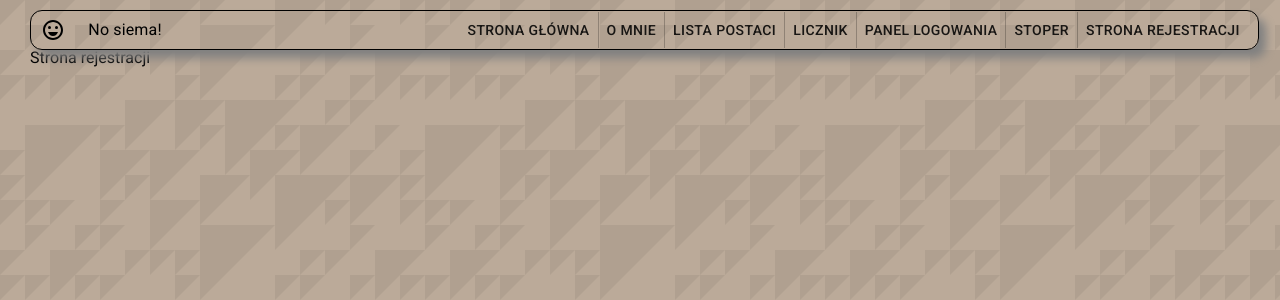
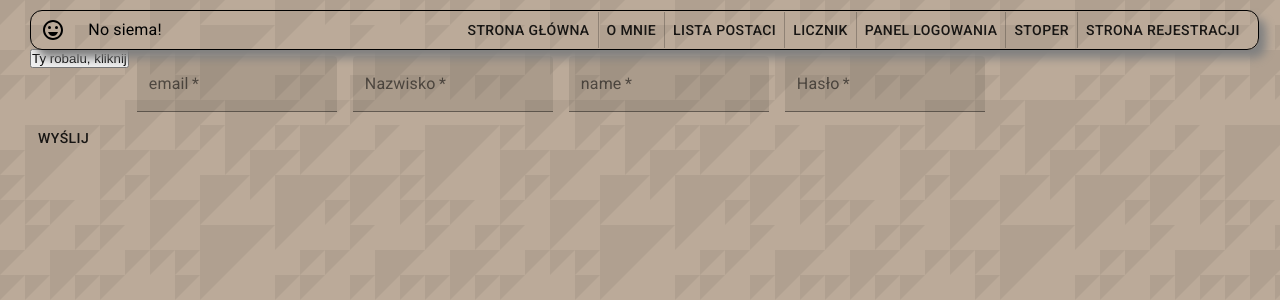
Before and after one commit to MaciekBSZ/react-project-DA, a React (Create React App) app: page /registerpage in a window 1280 px wide. Shown: the top 300 px of the page. Built offline with nearby package versions, Linux system fonts and the light colour scheme.

Commit message:
started registerpage component

```diff
--- a/src/components/NavBar.jsx
+++ b/src/components/NavBar.jsx
@@ -53,8 +53,7 @@
 	const classes = useStyles()
 	const history = useHistory()
 	const [bgColor, setBgColor] = useState('')
-	const navButtons = useSelector(state => state.arrays.navBarButtons)
-	const buttons = navButtons.map(({ name, path, id }) => (
+	const navButtons = useSelector(state => state.arrays.navBarButtons).map(({ name, path, id }) => (
 		<Navbutton key={id} onClick={() => history.push(path)}>
 			{name}
 		</Navbutton>
@@ -75,7 +74,7 @@
 				<SentimentVerySatisfied />
 				<Typography>No siema!</Typography>
 			</Box>
-			<ButtonGroup variant='text'>{buttons}</ButtonGroup>
+			<ButtonGroup variant='text'>{navButtons}</ButtonGroup>
 		</Box>
 	)
 }
--- a/src/pages/RegisterPage.jsx
+++ b/src/pages/RegisterPage.jsx
@@ -1,7 +1,56 @@
 import React from 'react'
+import TextField from '@material-ui/core/TextField'
+import { makeStyles } from '@material-ui/core/styles'
+import { useDispatch, useSelector } from 'react-redux'
+import Button from '@material-ui/core/Button'
+import { useState } from 'react'
+import { addUser, correctEmail } from '../redux/toolkit/register'
 
 const RegisterPage = () => {
-	return <div>Strona rejestracji</div>
+	const [value, setValue] = useState({ name: null, lastName: null, email: null, password: null })
+	const dispatch = useDispatch()
+	const emailDomains = useSelector(state => state.registers.registerEmailDomains)
+	const emailFlag = useSelector(state => state.registers.registerError)
+
+	const handleSubmit = e => {
+		e.preventDefault()
+		dispatch(addUser(value))
+		dispatch(correctEmail(false))
+	}
+	const useStyles = makeStyles(theme => ({
+		root: {
+			'& .MuiTextField-root': {
+				margin: theme.spacing(1),
+				width: 200,
+			},
+		},
+	}))
+	const handleCheck = () => {
+		console.log(Object.values(emailFlag).every(i => i === false))
+	}
+	const handleEmail = e => {
+		console.log(emailFlag)
+		if (e.target.value.length > 5 && emailDomains.some(v => e.target.value.includes(v))) {
+			console.log(emailDomains)
+			dispatch(correctEmail(true))
+			setValue({ ...value, email: e.target.value })
+		}
+	}
+	{
+		const classes = useStyles()
+		return (
+			<form onSubmit={handleSubmit} className={classes.root} noValidate autoComplete='off'>
+				<div>
+					<button onClick={handleCheck}>Ty robalu, kliknij</button>
+					<TextField onChange={e => handleEmail(e)} required label='email' placeholder='Podaj email' variant='filled' />
+					<TextField onChange={e => setValue({ ...value, lastName: e.target.value })} required label='Nazwisko' placeholder='Podaj nazwisko' variant='filled' />
+					<TextField onChange={e => setValue({ ...value, email: e.target.value })} required label='name' placeholder='Imie' variant='filled' />
+					<TextField onChange={e => setValue({ ...value, password: e.target.value })} required id='password' label='Hasło' placeholder='Podaj hasło' type='password' variant='filled' />
+				</div>
+				<Button type='submit'>Wyślij</Button>
+			</form>
+		)
+	}
 }
 
 export default RegisterPage
--- a/src/redux/store.js
+++ b/src/redux/store.js
@@ -1,8 +1,10 @@
 import { configureStore } from '@reduxjs/toolkit'
 import arraysReducer from './toolkit/array'
 import counterReducer from './toolkit/reducer'
+import registerReducer from './toolkit/register'
 export default configureStore({
 	reducer: {
+		registers: registerReducer,
 		arrays: arraysReducer,
 		counters: counterReducer,
 	},
--- /dev/null
+++ b/src/redux/toolkit/register.js
@@ -0,0 +1,61 @@
+import { createSlice, combineReducers } from '@reduxjs/toolkit'
+
+const registerSlice = createSlice({
+	name: 'registerData',
+	initialState: [],
+	reducers: {
+		addUser: (state, action) => {
+			const newUser = {
+				id: Date.now(),
+				name: action.payload.name,
+				lastName: action.payload.lastName,
+				email: action.payload.email,
+				password: action.payload.password,
+			}
+			state.push(newUser)
+		},
+	},
+})
+const registerErrorSlice = createSlice({
+	name: 'registerErrors',
+	initialState: {
+		name: false,
+		lastName: false,
+		password: false,
+		email: false,
+	},
+	reducers: {
+		correctName: state => {
+			state.name = true
+		},
+		correctLastName: state => {
+			state.lastName = true
+		},
+		correctPassword: state => {
+			state.password = true
+		},
+		correctEmail: (state, action) => {
+			state.email = action.payload
+		},
+		resetErrrors: state => {
+			state.name = false
+			state.lastName = false
+			state.password = false
+			state.email = false
+		},
+	},
+})
+const emailDomains = createSlice({
+	name: 'emailDomains',
+	initialState: ['.com', '.pl', 'org'],
+})
+
+const registerReducer = combineReducers({
+	registerEmailDomains: emailDomains.reducer,
+	registerData: registerSlice.reducer,
+	registerError: registerErrorSlice.reducer,
+})
+
+export const { correctName, correctEmail, correctLastName, correctPassword } = registerErrorSlice.actions
+export const { addUser } = registerSlice.actions
+export default registerReducer
```
